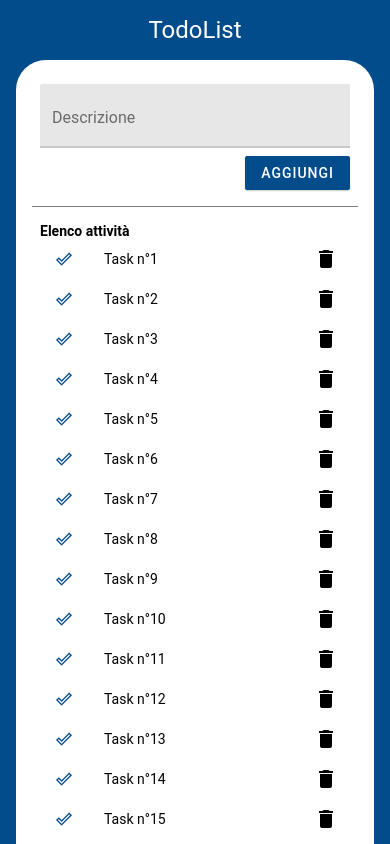
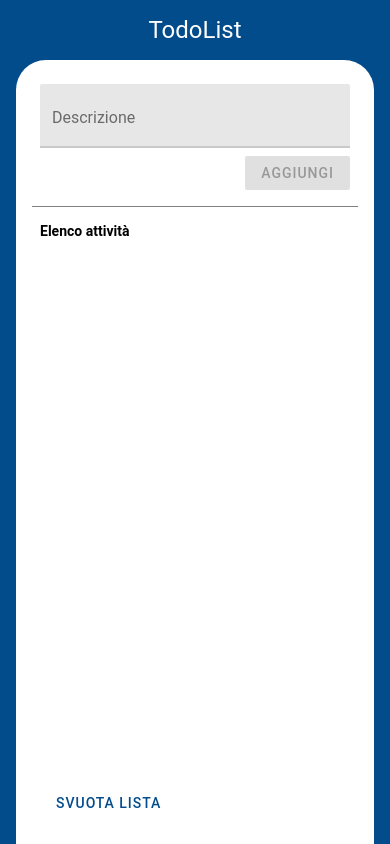
Before and after one commit to puntoclassic/react-native-todolist, a React Native app: screen / in a window 390 px wide. Shown: the top 844 px of the page. Built offline with nearby package versions, Linux system fonts and the light colour scheme.

Commit message:
redux implementation

```diff
--- a/App.js
+++ b/App.js
@@ -3,6 +3,8 @@ import { DefaultTheme, Provider as PaperProvider, Text } from 'react-native-pape
 import { StatusBar } from 'expo-status-bar';
 import { SafeAreaProvider } from 'react-native-safe-area-context';
 import { SafeAreaView } from 'react-native-safe-area-context';
+import { Provider } from 'react-redux';
+import store from './redux/store';
 
 const theme = {
   ...DefaultTheme,
@@ -15,9 +17,11 @@ const theme = {
   },
 };
 
+
 export default function App() {
   return (
     <SafeAreaProvider>
+      <Provider store={store}>
         <PaperProvider theme={theme}>
           <SafeAreaView style={{
             backgroundColor: theme.colors.primary, marginTop: StatusBar.currentHeight,
@@ -27,6 +31,7 @@ export default function App() {
           </SafeAreaView>
           <StatusBar style='light'></StatusBar>
         </PaperProvider>
+      </Provider>
     </SafeAreaProvider >
   );
 }
--- a/package.json
+++ b/package.json
@@ -9,6 +9,7 @@
     "eject": "expo eject"
   },
   "dependencies": {
+    "@reduxjs/toolkit": "^1.8.3",
     "expo": "~45.0.0",
     "expo-splash-screen": "~0.15.1",
     "expo-status-bar": "~1.3.0",
@@ -17,7 +18,8 @@
     "react-native": "0.68.2",
     "react-native-paper": "^4.12.2",
     "react-native-safe-area-context": "4.2.4",
-    "react-native-web": "0.17.7"
+    "react-native-web": "0.17.7",
+    "react-redux": "^8.0.2"
   },
   "devDependencies": {
     "@babel/core": "^7.12.9"
--- a/pages/HomePage.js
+++ b/pages/HomePage.js
@@ -2,6 +2,9 @@ import { StatusBar } from 'expo-status-bar';
 import { useEffect, useState } from 'react';
 import { SafeAreaView, StyleSheet, View, ScrollView, FlatList } from 'react-native';
 import { Appbar, Button, Text, TextInput, useTheme, IconButton, List } from 'react-native-paper';
+import { useDispatch, useSelector } from 'react-redux';
+import { clearList, addItem, removeItem } from '../redux/store';
+
 
 
 function ListItem({ children, onDeleteClick }) {
@@ -19,21 +22,29 @@ function ListItem({ children, onDeleteClick }) {
 
 export default function HomePage() {
 
-    const [items, setItems] = useState(() => {
-        var list = []
-        for (var i = 1; i <= 100; i++) {
-            list.push("Task n°" + i)
-        }
-        return list;
-    });
+    const { items } = useSelector((state) => state.todolist);
+    const dispatch = useDispatch()
 
     const [currentValue, setCurrentValue] = useState("");
 
-    const deleteItem = (item) => {
-        setItems((items) => {
-            return items.filter((i) => i != item);
-        });
+    const deleteItemAction = (index) => {
+        dispatch(removeItem({
+            index: index
+        }));
     }
+
+    const addItemAction = () => {
+        dispatch(addItem({
+            item: currentValue
+        }));
+        setCurrentValue("");
+    }
+
+    const clearListAction = () => {
+        dispatch(clearList())
+    }
+
+    console.log(items);
 
     return (
         <View style={styles.body}>
@@ -49,10 +60,7 @@ export default function HomePage() {
                             label="Descrizione"></TextInput>
                     </View>
                     <View style={styles.inputButtonContainer}>
-                        <Button onPress={() => {
-                            setItems([...items, currentValue]);
-                            setCurrentValue("");
-                        }} mode='contained' >
+                        <Button onPress={addItemAction} mode='contained' disabled={currentValue == ""} >
                             Aggiungi
                         </Button>
                     </View>
@@ -61,16 +69,15 @@ export default function HomePage() {
                     <Text style={styles.listContainerTitle}>Elenco attività</Text>
                     <View style={{ flex: 1 }}>
                         <FlatList data={items} renderItem={(itemData) => {
-                            return <ListItem key={itemData.index} onDeleteClick={() => deleteItem(itemData.item)}>{itemData.item}</ListItem>
+                            console.log(itemData.index);
+                            return <ListItem key={itemData.index} onDeleteClick={() => deleteItemAction(itemData.index)}>{itemData.item}</ListItem>
 
                         }}></FlatList>
                     </View>
                 </View>
                 <View style={styles.bottomBar}>
                     <View style={{ alignItems: 'flex-start', }}>
-                        <Button onPress={() => {
-                            setItems([]);
-                        }} mode='text' >
+                        <Button onPress={clearListAction} mode='text' >
                             Svuota lista
                         </Button>
                     </View>
--- /dev/null
+++ b/redux/store.js
@@ -0,0 +1,41 @@
+
+const { createSlice, configureStore, } = require("@reduxjs/toolkit");
+
+
+
+const todolistSlice = createSlice({
+    name: 'todolist',
+    initialState: {
+        items: [],
+    },
+    reducers: {
+        addItem: (state, action) => {
+            state.items = [...state.items, action.payload.item]
+        },
+        removeItem: (state, action) => {
+            state.items.splice(action.payload.index, 1);
+            state.items = [...state.items];
+        },
+        clearList: (state) => {
+            state.items = [];
+        }
+
+    },
+
+})
+
+
+
+
+
+
+export const { addItem, clearList, removeItem } = todolistSlice.actions
+
+const store = configureStore({
+    reducer: {
+        todolist: todolistSlice.reducer,
+    }
+})
+
+
+export default store;
```
Also changed, not shown: 1 other file (tests, documents, lock files or other folders). Lines whose indentation alone changed are shown as unchanged.
